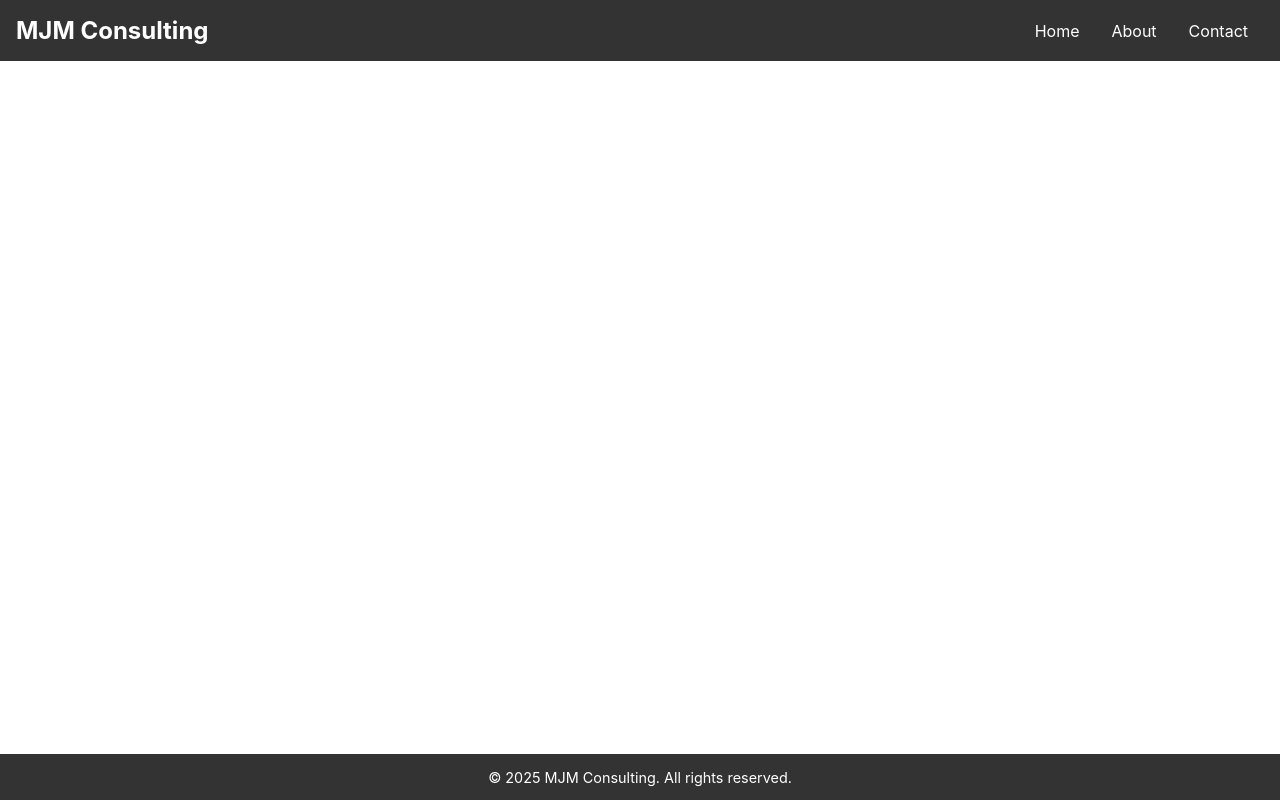
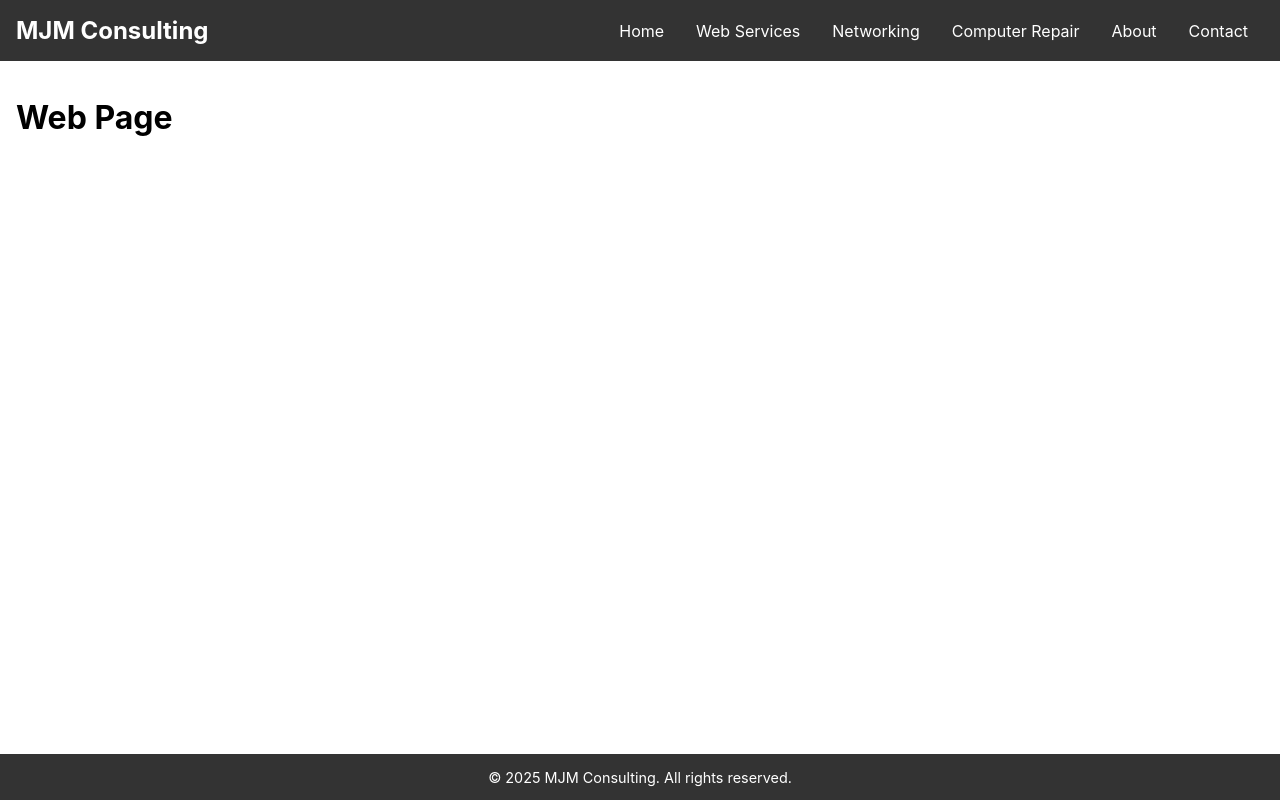
Before and after one commit to maxt4674/businesswebsite, a React (Create React App) app: page /webservices in a window 1280 px wide. Built offline with nearby package versions, Linux system fonts and the light colour scheme.

Commit message:
add webservices

```diff
--- a/src/App.js
+++ b/src/App.js
@@ -5,6 +5,7 @@ import Footer from './components/Footer';
 import Home from './pages/Home';
 import AboutUs from './pages/AboutUs';
 import ContactUs from './pages/ContactUs';
+import WebServices from './pages/WebServices';
 
 function App() {
   return (
@@ -16,6 +17,7 @@ function App() {
             <Route path="/" element={<Home />} />
             <Route path="/about" element={<AboutUs />} />
             <Route path="/contact" element={<ContactUs />} />
+            <Route path="/webservices" element={<WebServices/>} />
           </Routes>
         </main>
         <Footer />
--- a/src/components/Navbar.js
+++ b/src/components/Navbar.js
@@ -7,6 +7,9 @@ const Navbar = () => {
             <h2>MJM Consulting</h2>
             <div className="nav-links">
                 <Link to="/">Home</Link>
+                <Link to="/webservices">Web Services</Link>
+                <Link to="/networking">Networking</Link>
+                <Link to="/computerrepair">Computer Repair</Link>
                 <Link to="/about">About</Link>
                 <Link to="/contact">Contact</Link>
             </div>
--- /dev/null
+++ b/src/pages/WebServices.js
@@ -0,0 +1,5 @@
+const WebServices = () => {
+  return <h1>Web Page</h1>;
+};
+
+export default WebServices;
```
